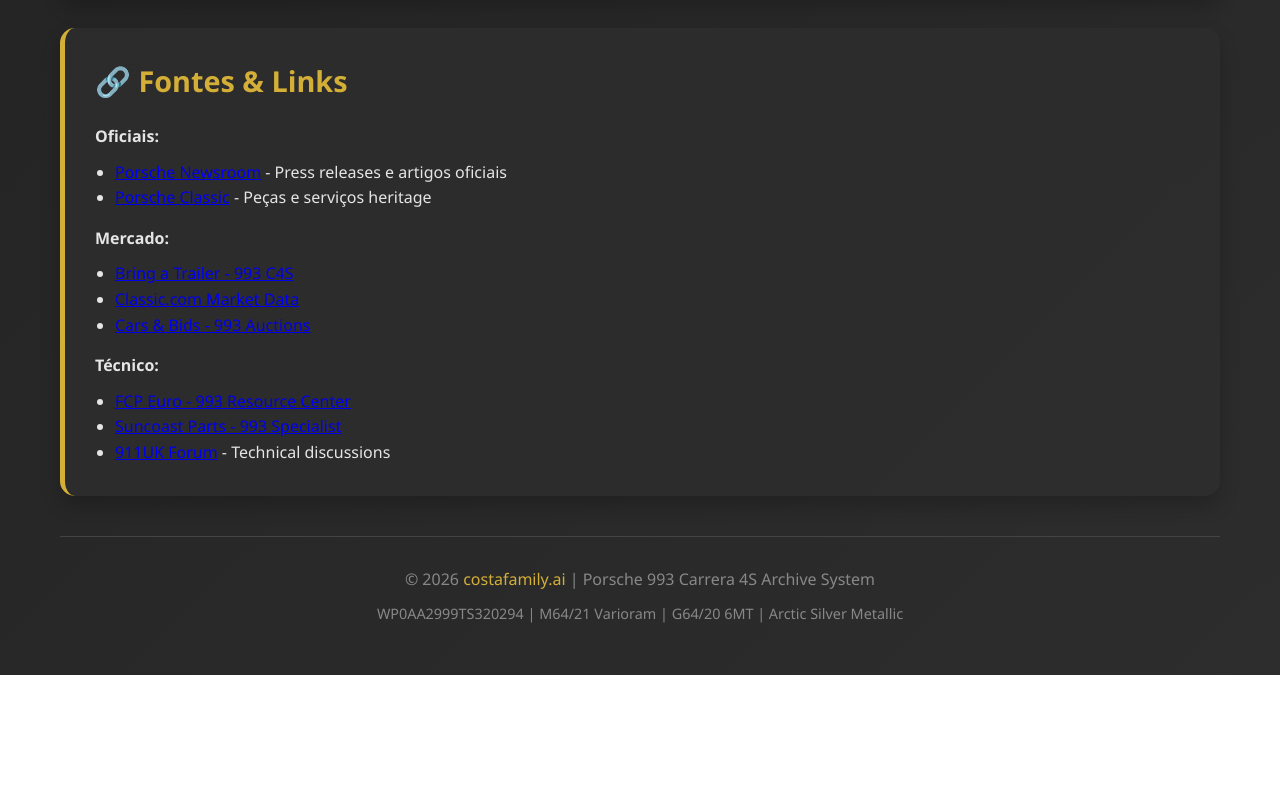
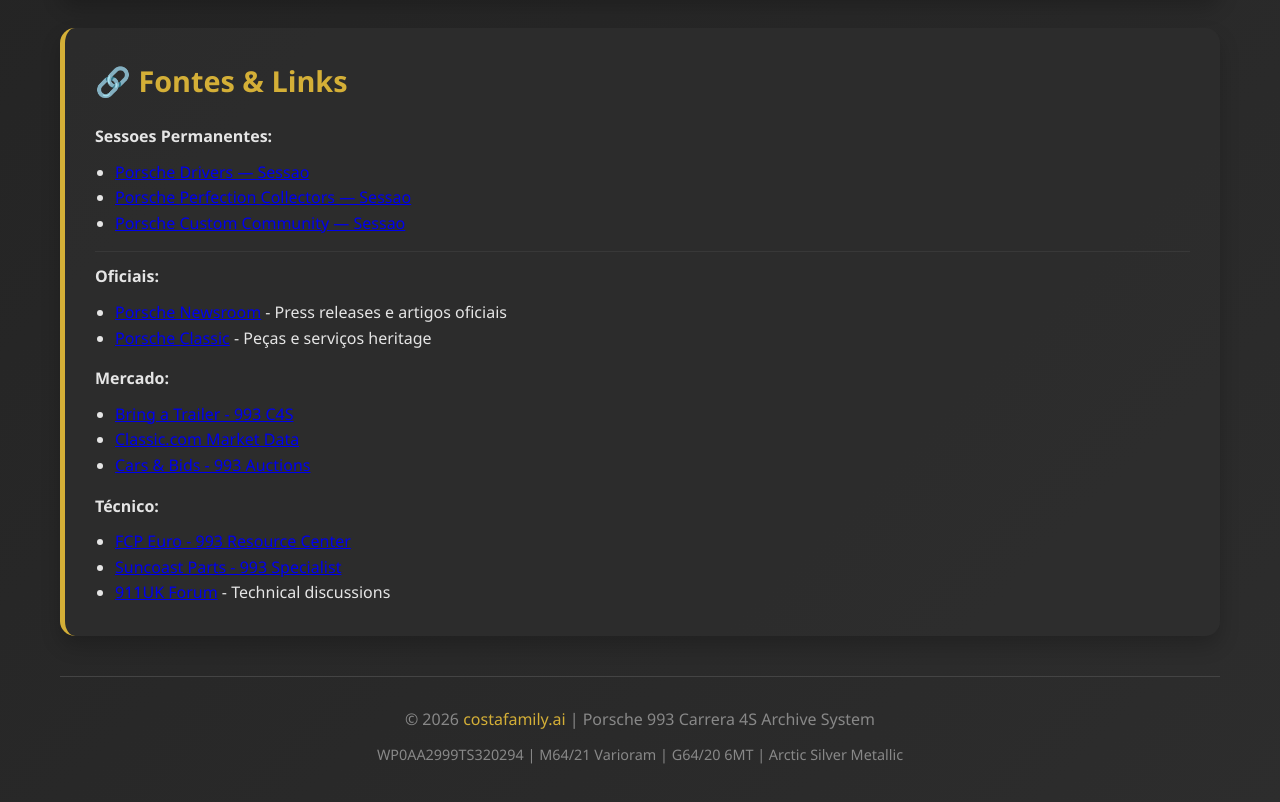
Before and after one commit to danrcosta/porsche-digest, a plain HTML site: page archive/2026-08-10.html in a window 1280 px wide. Shown: the part 2604-3406 px from the top of the page. Before the commit the page ends 3279 px from the top, so only its background shows below. Drawn offline with Linux system fonts and the light colour scheme.

Commit message:
Daily Porsche 993 digest — 10/08/2026 — automated via Hermes + archive

```diff
--- a/archive/2026-08-10.html
+++ b/archive/2026-08-10.html
@@ -378,6 +378,13 @@
 
         <section class="section">
             <h2>🔗 Fontes & Links</h2>
+        <p style="margin-bottom: 10px;"><strong>Sessoes Permanentes:</strong></p>
+            <ul style="margin-left: 20px; margin-bottom: 15px;">
+                <li><a href="/Hermes-Workspace/porsche-sessions/01_Porsche_Drivers.md" target="_blank">Porsche Drivers — Sessao</a></li>
+                <li><a href="/Hermes-Workspace/porsche-sessions/02_Porsche_Perfection_Collectors.md" target="_blank">Porsche Perfection Collectors — Sessao</a></li>
+                <li><a href="/Hermes-Workspace/porsche-sessions/03_Porsche_Custom_Community.md" target="_blank">Porsche Custom Community — Sessao</a></li>
+            </ul>
+            <hr style="border:0;border-top:1px solid rgba(255,255,255,0.06); margin:12px 0;">
             <p style="margin-bottom: 10px;"><strong>Oficiais:</strong></p>
             <ul style="margin-left: 20px; margin-bottom: 15px;">
                 <li><a href="https://newsroom.porsche.com/" target="_blank">Porsche Newsroom</a> - Press releases e artigos oficiais</li>
```
